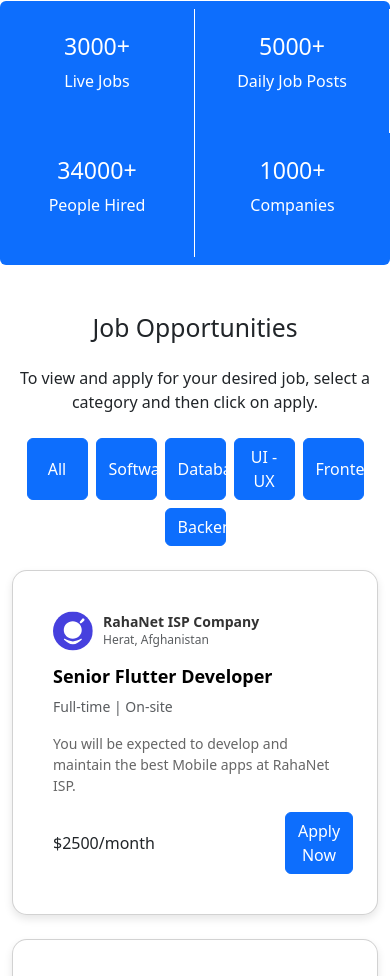
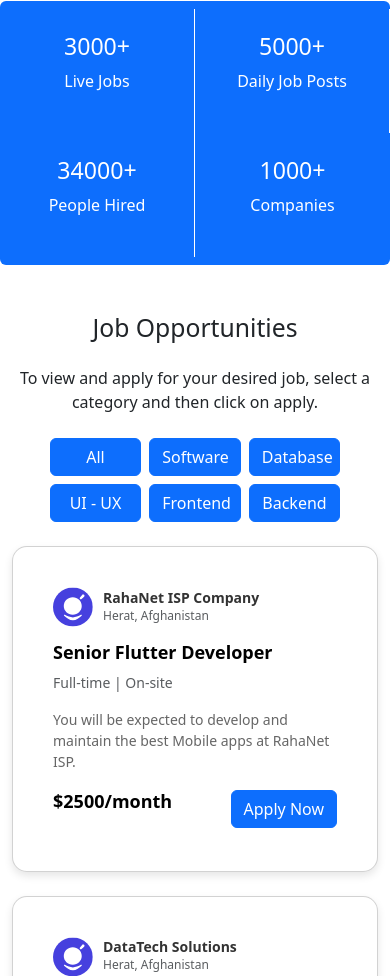
Before and after one commit to Hasibullah-Wahabzadah/Job-Portal, a plain HTML site: page src/index.html in a window 390 px wide. Shown: the part 1024-2000 px from the top of the page. Drawn offline with nearby package versions, Linux system fonts and the light colour scheme.

Commit message:
update button-show more-

```diff
--- a/src/index.html
+++ b/src/index.html
@@ -93,7 +93,7 @@
 <section class="intro">
   <div class="container my-4">
     <div class="row align-items-center">
-      <div class="col-lg-8 text-center text-lg-start">
+      <div class="col-lg-8  text-lg-start">
         <h1 class="fw-bold display-1">
           GET THE RIGHT JOB <br />
           YOU <span class="text-primary">DESERVE</span>
@@ -153,12 +153,12 @@
   <!-- Buttons -->
   <div class="row mb-4">
     <div class="col-12 d-flex flex-wrap justify-content-center gap-2">
-      <button class="btn btn-primary col-2 col-md-1" onclick="filterJobs('all')">All</button>
-      <button class="btn btn-primary col-2 col-md-1" onclick="filterJobs('software')">Software</button>
-      <button class="btn btn-primary col-2 col-md-1" onclick="filterJobs('database')">Database</button>
-      <button class="btn btn-primary col-2 col-md-1" onclick="filterJobs('ui-ux')">UI - UX</button>
-      <button class="btn btn-primary col-2 col-md-1" onclick="filterJobs('frontend')">Frontend</button>
-      <button class="btn btn-primary col-2 col-md-1" onclick="filterJobs('backend')">Backend</button>
+      <button class="btn btn-primary col-3 col-md-1" onclick="filterJobs('all')">All</button>
+      <button class="btn btn-primary col-3 col-md-1" onclick="filterJobs('software')">Software</button>
+      <button class="btn btn-primary col-3 col-md-1" onclick="filterJobs('database')">Database</button>
+      <button class="btn btn-primary col-3 col-md-1" onclick="filterJobs('ui-ux')">UI - UX</button>
+      <button class="btn btn-primary col-3 col-md-1" onclick="filterJobs('frontend')">Frontend</button>
+      <button class="btn btn-primary col-3 col-md-1" onclick="filterJobs('backend')">Backend</button>
     </div>
   </div>
   <!-- List Jobs -->
@@ -167,12 +167,14 @@
   </div>
   <!-- Show More Button -->
   <div class="text-center mt-4">
-    <button class="btn btn-primary">Show more</button>
+    <button id="show-more-btn" class="btn btn-primary" onclick="showMoreJobs()">Show more</button>
   </div>
 </div>
 
 <script>
   let jobsData = [];
+  let displayedJobs = 0;
+  const initialJobsToShow = window.innerWidth < 768 ? 3 : 6; // 3 on mobile, 6 on larger screens
 
   async function loadJobs() {
     const response = await fetch("jobs.json");
@@ -180,16 +182,16 @@
     displayJobs("all");
   }
 
-      // نمایش شغل‌ها بر اساس دسته‌بندی
-      function displayJobs(category) {
+  // Display jobs based on category and limit
+  function displayJobs(category, limit = initialJobsToShow) {
     const jobList = document.getElementById("job-list");
-        jobList.innerHTML = ""; // پاک کردن شغل‌های موجود
+    jobList.innerHTML = ""; // Clear current job cards
 
-        // فیلتر کردن و اضافه کردن کارت‌های شغلی
+    // Filter and limit job cards
     const filteredJobs =
       category === "all"
-            ? jobsData
-            : jobsData.filter((job) => job.category === category);
+        ? jobsData.slice(0, limit)
+        : jobsData.filter((job) => job.category === category).slice(0, limit);
 
     filteredJobs.forEach((job) => {
       const jobCard = document.createElement("div");
@@ -207,25 +209,36 @@
             <h5 style="font-size: 18px; font-weight: bold; margin-top: 10px; color: #000;">${job.title}</h5>
             <p class="text-muted" style="font-size: 14px; margin-top: 5px;">${job.type}</p>
             <p class="card-text" style="font-size: 14px; color: #666;">${job.description}</p>
-                       <div style="display: flex; align-items: center;>
+            <div style="display: flex; align-items: center;">
               <p class="fw-bold" style="font-size: 18px; color: #000;">${job.salary}</p>
-                        <a href="More.html?id=${job.id}"  class="btn btn-primary"  style="margin-left: 130px; background-color: ">Apply Now</a>
+              <a href="More.html?id=${job.id}" class="btn btn-primary ms-auto">Apply Now</a>
             </div>
           </div>
         </div>
       `;
       jobList.appendChild(jobCard);
     });
+
+    // Update displayed job count and toggle Show More button
+    displayedJobs = limit;
+    document.getElementById("show-more-btn").style.display =
+      displayedJobs >= jobsData.length ? "none" : "inline-block";
   }
 
-      // تابع برای فیلتر کردن شغل‌ها با توجه به دکمه
+  // Filter jobs by category and reset the displayed job count
   function filterJobs(category) {
-        displayJobs(category);
+    displayJobs(category, initialJobsToShow);
   }
 
-      // بارگذاری شغل‌ها هنگام بارگذاری صفحه
+  // Show more jobs when the button is clicked
+  function showMoreJobs() {
+    displayJobs("all", jobsData.length);
+  }
+
+  // Load jobs on page load
   loadJobs();
 </script>
+
 
     <!-- Bootstrap JavaScript Libraries -->
     <script
```
Lines whose indentation alone changed are shown as unchanged.
